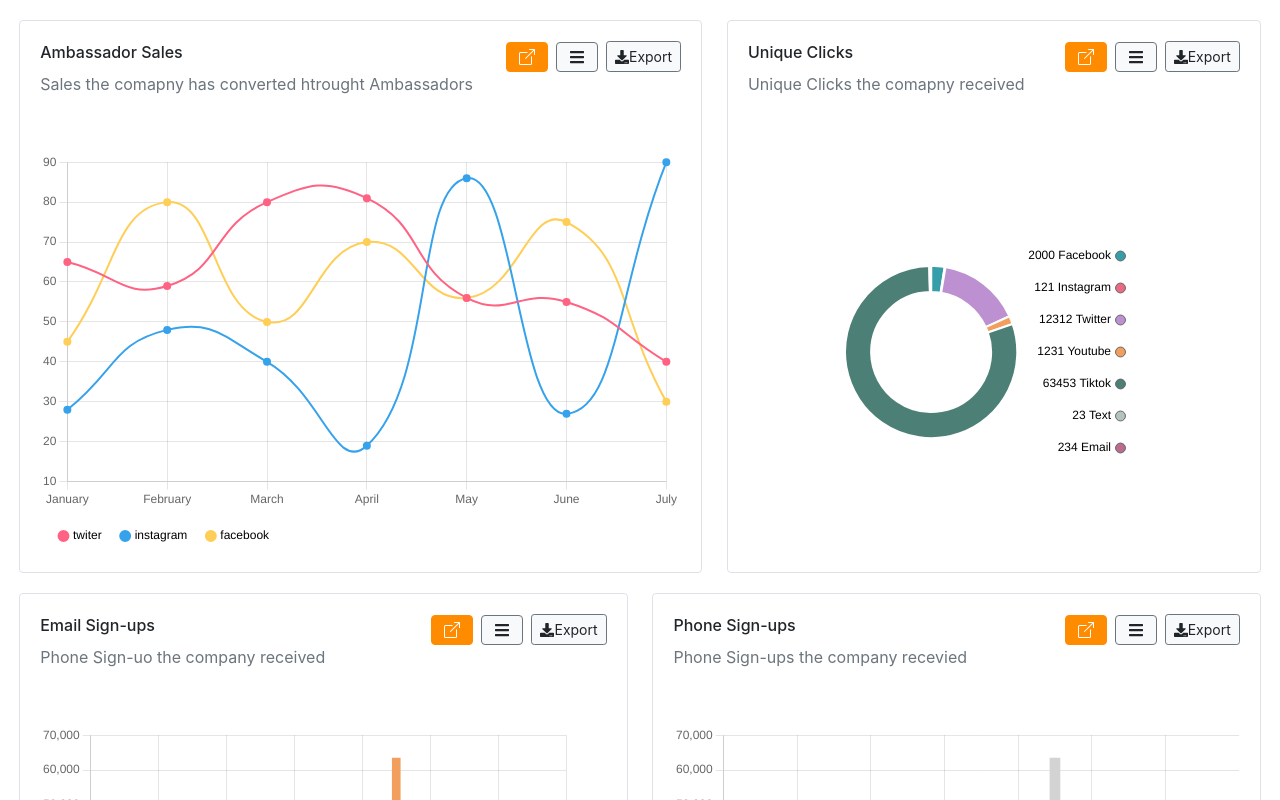
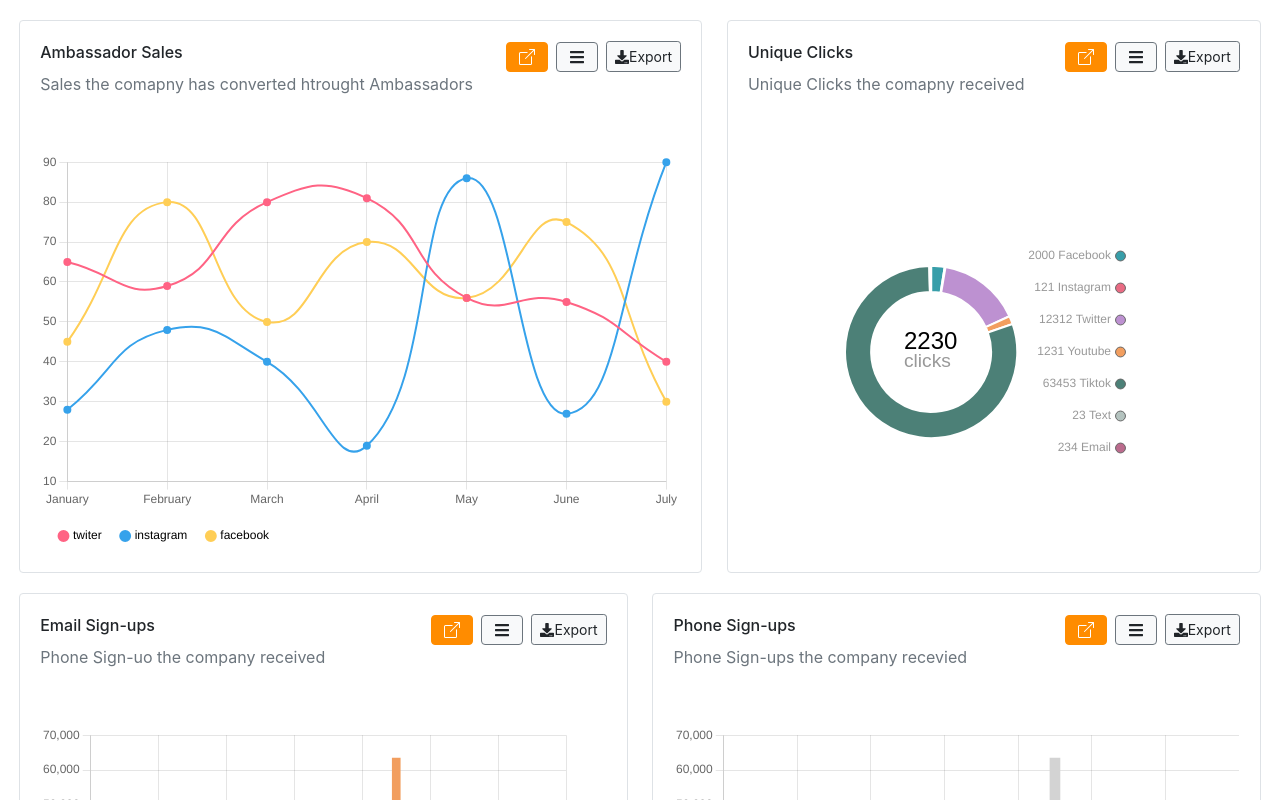
Before and after one commit to haider460/chartjs, a React (Create React App) app: page / in a window 1280 px wide. Shown: the top 800 px of the page. Built offline with nearby package versions, Linux system fonts and the light colour scheme.

Commit message:
dispaly the text in the chart

```diff
--- a/src/DoughnutChart.jsx
+++ b/src/DoughnutChart.jsx
@@ -3,6 +3,7 @@ import "chart.js/auto";
 import { FaDownload, FaTimes, FaBars } from "react-icons/fa";
 import { useState, useRef } from "react";
 import { BsBoxArrowUpRight } from "react-icons/bs";
+import { Chart } from "chart.js";
 
 const data = {
   labels: [
@@ -28,7 +29,37 @@ const data = {
       ],
     },
   ],
+  text: "24",
 };
+const plugins = [
+  {
+    beforeDraw: function (chart) {
+      var width = chart.width,
+        height = chart.height,
+        ctx = chart.ctx;
+      ctx.restore();
+      var fontSize = (height / 200).toFixed(2);
+      ctx.font = fontSize + "em sans-serif";
+      ctx.textBaseline = "middle";
+      var text = ["2230", "clicks"],
+        textX = Math.round(width / 2),
+        textY = height / 2 - 10;
+
+      text.forEach((line, i) => {
+        ctx.font = fontSize + "em sans-serif";
+        ctx.textBaseline = "middle";
+        if (i === 0) {
+          ctx.fillStyle = "black"; // set color to black for index 0
+        } else {
+          ctx.font = fontSize * 0.8 + "em sans-serif"; // decrease the font size by 20%
+          ctx.fillStyle = "#999"; // set color to gray for index 1
+        }
+        ctx.fillText(line, textX / 2.5, textY + i * 20);
+      });
+      ctx.save();
+    },
+  },
+];
 
 const options = {
   cutout: 60,
@@ -61,12 +92,12 @@ const options = {
       },
     },
   },
-
   text: "360",
   font: {
-    size: 36,
+    size: 16,
   },
   color: "#000",
+  lineHeight: 1.2,
 };
 
 const ChartCard = () => {
@@ -124,7 +155,12 @@ const ChartCard = () => {
         <p className="text-secondary">Unique Clicks the comapny received</p>
       </div>
       <div className="card-body">
-        <Doughnut ref={chartRef} data={data} options={options} />
+        <Doughnut
+          ref={chartRef}
+          data={data}
+          options={options}
+          plugins={plugins}
+        />
       </div>
 
       {showFullChart && (
```
